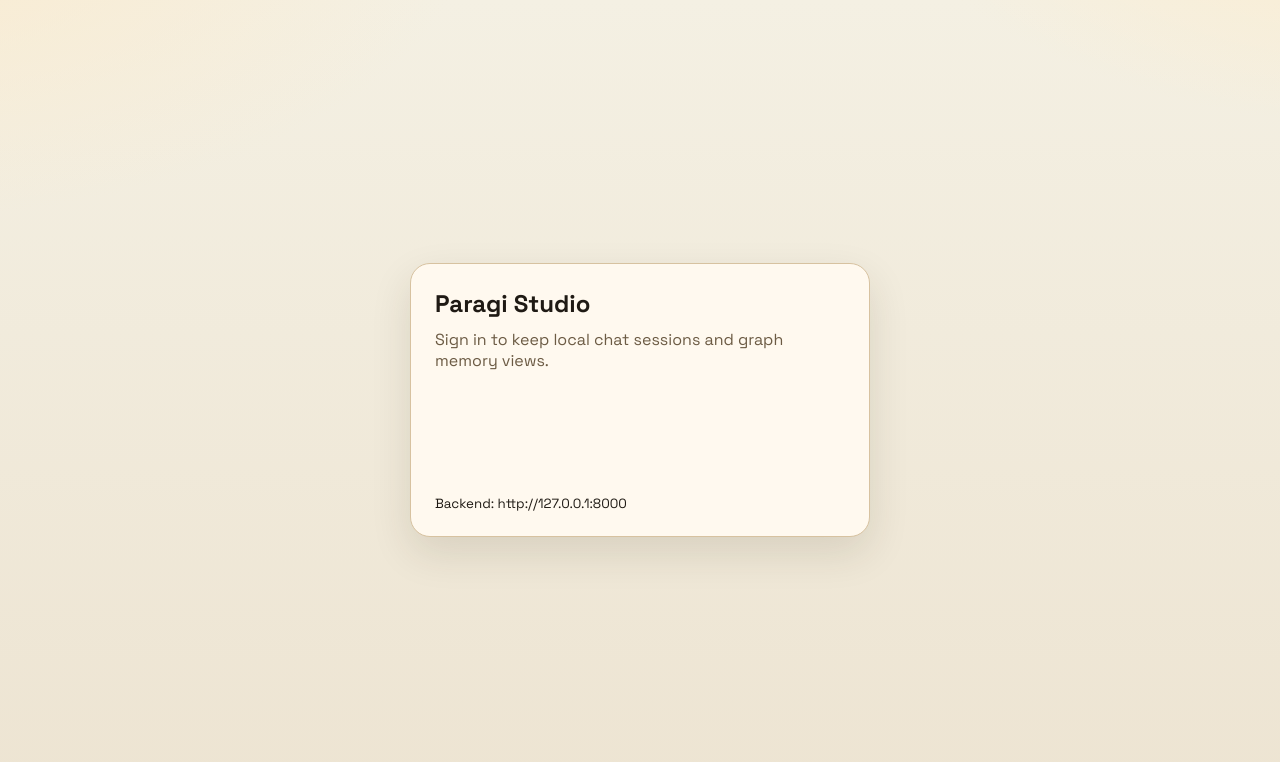
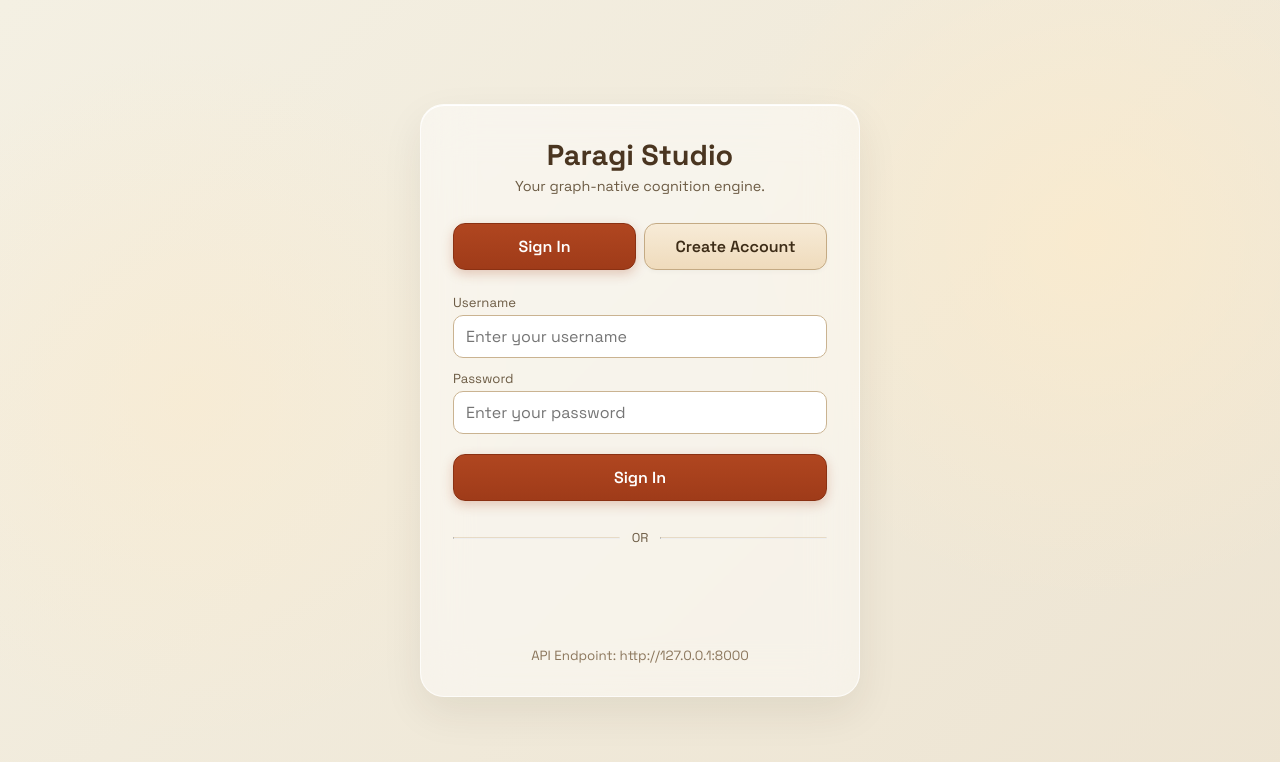
Before and after one commit to Developer-Ayush/paragi, a Next.js app in the folder frontend/: page /login in a window 1280 px wide. Shown: the top 762 px of the page. Built offline with nearby package versions, Linux system fonts and the light colour scheme; no server answers.

Commit message:
feat: Premium authentication UI with native login/register

```diff
--- a/frontend/app/globals.css
+++ b/frontend/app/globals.css
@@ -47,17 +47,39 @@ input {
 .login-page {
   display: grid;
   place-items: center;
+  min-height: 100vh;
+  position: relative;
+  overflow: hidden;
+  background:
+    radial-gradient(circle at 15% 50%, rgba(250, 235, 207, 0.6), transparent 30%),
+    radial-gradient(circle at 85% 30%, rgba(255, 236, 201, 0.6), transparent 30%),
+    linear-gradient(135deg, var(--bg-top), var(--bg-bottom));
+  animation: bg-shift 15s ease-in-out infinite alternate;
+}
+
+@keyframes bg-shift {
+  0% { background-position: 0% 50%; }
+  100% { background-position: 100% 50%; }
 }
 
 .login-card {
-  width: min(460px, 94vw);
-  background: var(--card);
-  border: 1px solid var(--line);
-  border-radius: 20px;
-  box-shadow: var(--shadow);
-  padding: 24px;
+  width: min(440px, 92vw);
+  background: rgba(255, 255, 255, 0.45);
+  backdrop-filter: blur(24px);
+  -webkit-backdrop-filter: blur(24px);
+  border: 1px solid rgba(255, 255, 255, 0.7);
+  border-radius: 24px;
+  box-shadow: 0 16px 40px rgba(52, 38, 16, 0.08), inset 0 1px 0 rgba(255, 255, 255, 1);
+  padding: 32px;
   display: grid;
-  gap: 10px;
+  gap: 16px;
+  position: relative;
+  z-index: 10;
+  transition: transform 0.3s cubic-bezier(0.175, 0.885, 0.32, 1.275);
+}
+
+.login-card:hover {
+  transform: translateY(-4px);
 }
 
 .login-card h1 {
@@ -94,18 +116,35 @@ input {
 .graphs-actions button,
 .login-card button {
   border: 1px solid #c4aa84;
-  background: #efdbbc;
+  background: linear-gradient(180deg, #f7ebd7, #efdbbc);
   color: #3d2c17;
-  border-radius: 10px;
-  padding: 9px 12px;
+  border-radius: 12px;
+  padding: 12px 16px;
+  font-weight: 600;
   cursor: pointer;
+  transition: all 0.2s ease;
+  box-shadow: 0 2px 4px rgba(0,0,0,0.03);
+}
+
+.login-card button:hover {
+  background: linear-gradient(180deg, #fff2e1, #f5e2c5);
+  transform: translateY(-1px);
+  box-shadow: 0 4px 8px rgba(0,0,0,0.05);
 }
 
 .mode-switch button.active,
 .login-card button.primary {
-  background: var(--accent);
-  border-color: var(--accent);
+  background: linear-gradient(180deg, #b04620, var(--accent));
+  border-color: #8a3113;
   color: #fff;
+  box-shadow: 0 4px 12px rgba(159, 59, 25, 0.25);
+}
+
+.mode-switch button.active:hover,
+.login-card button.primary:hover {
+  background: linear-gradient(180deg, #bd4e25, #ac411c);
+  transform: translateY(-1px);
+  box-shadow: 0 6px 16px rgba(159, 59, 25, 0.35);
 }
 
 .chat-layout {
--- a/frontend/app/login/page.jsx
+++ b/frontend/app/login/page.jsx
@@ -2,7 +2,7 @@
 
 import { useMemo, useState } from "react";
 import { useRouter } from "next/navigation";
-import { getApiBase, googleLogin } from "@/lib/api";
+import { getApiBase, googleLogin, login, register } from "@/lib/api";
 import { setAuthSession } from "@/lib/auth";
 import { GoogleOAuthProvider, GoogleLogin } from "@react-oauth/google";
 
@@ -10,9 +10,43 @@ export default function LoginPage() {
   const router = useRouter();
   const [loading, setLoading] = useState(false);
   const [error, setError] = useState("");
+  const [mode, setMode] = useState("login"); // 'login' or 'register'
+
+  const [userId, setUserId] = useState("");
+  const [password, setPassword] = useState("");
 
   const apiBase = useMemo(() => getApiBase(), []);
   const clientId = process.env.NEXT_PUBLIC_GOOGLE_CLIENT_ID || "";
+
+  async function handleNativeAuth(e) {
+    e.preventDefault();
+    if (!userId.trim() || !password.trim()) {
+      setError("Username and password are required.");
+      return;
+    }
+
+    setLoading(true);
+    setError("");
+    try {
+      if (mode === "register") {
+        await register({ user_id: userId, password, tier: "free" });
+        // Automatically login after successful registration
+      }
+      const data = await login({ user_id: userId, password });
+
+      setAuthSession({
+        token: data.token,
+        userId: data.user_id,
+        tier: data.tier,
+        sessionExpiresAt: data.session_expires_at,
+      });
+      router.replace("/chat");
+    } catch (err) {
+      setError(err.message || "Authentication failed. Please check your credentials.");
+    } finally {
+      setLoading(false);
+    }
+  }
 
   async function handleGoogleSuccess(credentialResponse) {
     setLoading(true);
@@ -37,29 +71,79 @@ export default function LoginPage() {
     <GoogleOAuthProvider clientId={clientId}>
       <main className="page login-page">
         <section className="login-card">
-          <h1>Paragi Studio</h1>
-          <p>Sign in to keep local chat sessions and graph memory views.</p>
+          <div style={{ textAlign: "center", marginBottom: "8px" }}>
+            <h1 style={{ fontSize: "1.8rem", color: "#4a3520", marginBottom: "4px" }}>Paragi Studio</h1>
+            <p style={{ fontSize: "0.9rem" }}>Your graph-native cognition engine.</p>
+          </div>
 
-          {error && <div className="panel-error">{error}</div>}
+          <div className="mode-switch">
+            <button
+              type="button"
+              className={mode === "login" ? "active" : ""}
+              onClick={() => { setMode("login"); setError(""); }}
+            >
+              Sign In
+            </button>
+            <button
+              type="button"
+              className={mode === "register" ? "active" : ""}
+              onClick={() => { setMode("register"); setError(""); }}
+            >
+              Create Account
+            </button>
+          </div>
 
-          <div style={{ marginTop: "2rem", display: "flex", justifyContent: "center" }}>
-            {loading ? (
-              <p>Signing in...</p>
-            ) : (
+          {error && <div className="panel-error" style={{ margin: "4px 0" }}>{error}</div>}
+
+          <form onSubmit={handleNativeAuth} style={{ display: "grid", gap: "12px" }}>
+            <div style={{ display: "grid", gap: "4px" }}>
+              <label htmlFor="userId">Username</label>
+              <input
+                id="userId"
+                type="text"
+                placeholder="Enter your username"
+                value={userId}
+                onChange={e => setUserId(e.target.value)}
+                disabled={loading}
+              />
+            </div>
+
+            <div style={{ display: "grid", gap: "4px" }}>
+              <label htmlFor="password">Password</label>
+              <input
+                id="password"
+                type="password"
+                placeholder="Enter your password"
+                value={password}
+                onChange={e => setPassword(e.target.value)}
+                disabled={loading}
+              />
+            </div>
+
+            <button type="submit" className="primary" disabled={loading} style={{ marginTop: "8px" }}>
+              {loading ? "Authenticating..." : (mode === "login" ? "Sign In" : "Register")}
+            </button>
+          </form>
+
+          <div style={{ display: "flex", alignItems: "center", gap: "12px", margin: "12px 0" }}>
+            <hr style={{ flex: 1, borderTop: "1px solid rgba(215, 194, 160, 0.5)" }} />
+            <span style={{ fontSize: "0.8rem", color: "var(--muted)" }}>OR</span>
+            <hr style={{ flex: 1, borderTop: "1px solid rgba(215, 194, 160, 0.5)" }} />
+          </div>
+
+          <div style={{ display: "flex", justifyContent: "center" }}>
             <GoogleLogin
               onSuccess={handleGoogleSuccess}
-                onError={() => setError("Google login widget failed to load or connect.")}
+              onError={() => setError("Google login widget failed to load.")}
               useOneTap
+              theme="outline"
+              shape="pill"
             />
-            )}
           </div>
 
-          <small style={{ marginTop: "2rem", display: "block" }}>Backend: {apiBase}</small>
-          {!clientId && (
-            <small style={{ color: "red", display: "block", marginTop: "0.5rem" }}>
-              Missing NEXT_PUBLIC_GOOGLE_CLIENT_ID in environment!
+          <small style={{ marginTop: "16px", display: "block", textAlign: "center", color: "#8b765c" }}>
+            API Endpoint: {apiBase}
           </small>
-          )}
         </section>
       </main>
     </GoogleOAuthProvider>
```
Lines whose indentation alone changed are shown as unchanged.
